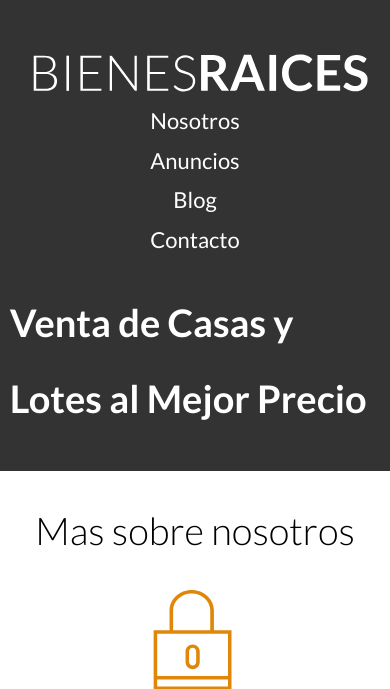
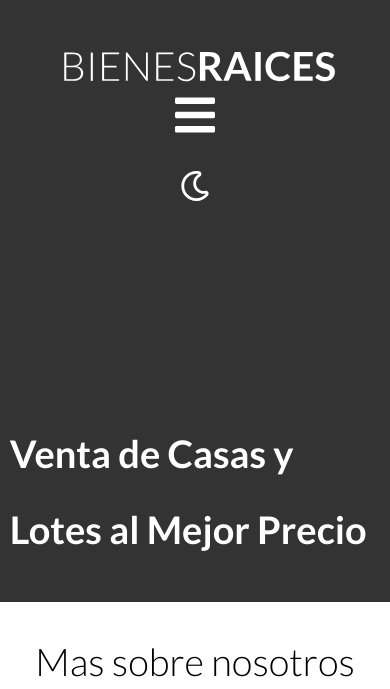
Before and after one commit to JorggeHM/BienesRaicesSystem, a PHP site: page / in a window 390 px wide. Shown: the top 689 px of the page. Run offline with PHP 8.4, Linux system fonts and the light colour scheme; style sheets or scripts are compiled from the project's sources; some libraries are stand-ins or nearby versions.

Commit message:
Mobile Menu, Dark Mode

```diff
--- a/index.html
+++ b/index.html
@@ -16,12 +16,21 @@
                 <a href="/">
                     <img src="build/img/logo.svg" alt="logoBR">
                 </a>
+
+                <div class="mobile-menu">
+                    <img src="build/img/barras.svg" alt="">
+                </div>
+
+
+                <div class="derecha">
+                    <img src="build/img/dark-mode.svg" alt="DarkMode" class="dark-mode-boton">
                     <nav class="navegacion">
                         <a href="nosotros.html">Nosotros</a>
                         <a href="anuncios.html">Anuncios</a>
                         <a href="blog.html">Blog</a>
                         <a href="contacto.html">Contacto</a>
                     </nav>
+                </div>
             </div>
 
             <h1>Venta de Casas y Lotes al Mejor Precio</h1>
@@ -73,15 +82,15 @@
 
                     <ul class="iconos-caracteristicas">
                         <li>
-                            <img src="build/img/icono_wc.svg" alt="IconoWC" loading="lazy">
+                            <img class="icono" src="build/img/icono_wc.svg" alt="IconoWC" loading="lazy">
                             <p>3</p>
                         </li>
                         <li>
-                            <img src="build/img/icono_estacionamiento.svg" alt="IconoEstacionamiento" loading="lazy">
+                            <img class="icono" src="build/img/icono_estacionamiento.svg" alt="IconoEstacionamiento" loading="lazy">
                             <p>2</p>
                         </li>
                         <li>
-                            <img src="build/img/icono_dormitorio.svg" alt="IconoDormitorio" loading="lazy">
+                            <img class="icono" src="build/img/icono_dormitorio.svg" alt="IconoDormitorio" loading="lazy">
                             <p>3</p>
                         </li>
                     </ul>
@@ -103,15 +112,15 @@
 
                     <ul class="iconos-caracteristicas">
                         <li>
-                            <img src="build/img/icono_wc.svg" alt="IconoWC" loading="lazy">
+                            <img class="icono" src="build/img/icono_wc.svg" alt="IconoWC" loading="lazy">
                             <p>3</p>
                         </li>
                         <li>
-                            <img src="build/img/icono_estacionamiento.svg" alt="IconoEstacionamiento" loading="lazy">
+                            <img class="icono" src="build/img/icono_estacionamiento.svg" alt="IconoEstacionamiento" loading="lazy">
                             <p>1</p>
                         </li>
                         <li>
-                            <img src="build/img/icono_dormitorio.svg" alt="IconoDormitorio" loading="lazy">
+                            <img class="icono" src="build/img/icono_dormitorio.svg" alt="IconoDormitorio" loading="lazy">
                             <p>2</p>
                         </li>
                     </ul>
@@ -133,15 +142,15 @@
 
                     <ul class="iconos-caracteristicas">
                         <li>
-                            <img src="build/img/icono_wc.svg" alt="IconoWC" loading="lazy">
+                            <img class="icono" src="build/img/icono_wc.svg" alt="IconoWC" loading="lazy">
                             <p>3</p>
                         </li>
                         <li>
-                            <img src="build/img/icono_estacionamiento.svg" alt="IconoEstacionamiento" loading="lazy">
+                            <img class="icono" src="build/img/icono_estacionamiento.svg" alt="IconoEstacionamiento" loading="lazy">
                             <p>4</p>
                         </li>
                         <li>
-                            <img src="build/img/icono_dormitorio.svg" alt="IconoDormitorio" loading="lazy">
+                            <img class="icono" src="build/img/icono_dormitorio.svg" alt="IconoDormitorio" loading="lazy">
                             <p>4</p>
                         </li>
                     </ul>
--- a/src/scss/app.scss
+++ b/src/scss/app.scss
@@ -4,6 +4,7 @@
 @import 'base/globales';
 @import 'base/utilidades';
 @import 'base/botones';
+@import 'base/darkMode';
 //UI
 @import 'layout/header';
 @import 'layout/footer';
--- /dev/null
+++ b/src/scss/base/_darkMode.scss
@@ -0,0 +1,22 @@
+.dark-mode{
+    background-color: darken($grisOscuro, 10);
+    p{
+        color: $blanco;
+    }
+    a,h1,h2,h3,h4{
+        color: $gris;
+    }
+
+    .anuncio{
+        background-color: $grisOscuro;
+        border: 1px solid $grisOscuro;
+
+        .precio{
+            color: $verde;
+        }
+        .icono{
+             filter: invert(100%);
+        }
+    }
+
+}
--- a/src/scss/layout/_anuncios.scss
+++ b/src/scss/layout/_anuncios.scss
@@ -7,6 +7,7 @@
 .anuncio{
     background-color: lighten($gris, 5);
     border: 1px solid darken($gris, 10);
+    margin-bottom: 2rem;
 
     .contenido-anuncio{
         padding: 2rem;
--- a/src/scss/layout/_footer.scss
+++ b/src/scss/layout/_footer.scss
@@ -6,7 +6,10 @@
     .contenedor-footer{
         padding-top: $separacion / 2;
     }
-
+    .navegacion{
+        visibility: visible;
+        opacity: 1;
+    }
     .copyright{
 
         text-align: center;
--- a/src/scss/layout/_navegacion.scss
+++ b/src/scss/layout/_navegacion.scss
@@ -1,8 +1,32 @@
-.barra{
+.derecha{
     display: flex;
     flex-direction: column;
+    align-items: center;
+    @include tablet{
+        align-items: flex-end;
+    }
+    .dark-mode-boton{
+        width: 3rem;
+        margin: 3rem 0;
+        filter: invert(100%);
+
+        &:hover{
+            cursor: pointer;
+        }
+        @include tablet{
+            margin-top: 0;
+        }
+    }
+}
+
+.barra {
+    display: flex;
+    flex-direction: column;
+    align-items: center;
     padding-top: 3rem;
-    @include tablet{
+
+    @include tablet {
+        align-items: flex-end;
         flex-direction: row;
         justify-content: space-between;
     }
@@ -10,25 +34,54 @@
 }
 
 .navegacion {
+    visibility: hidden;
+    opacity: 0;
+    transition: visibility .4s ease-in-out, opacity .2s ease-in-out;
 
-    @include tablet{
+    @include tablet {
         display: flex;
         align-items: center;
+        opacity: 1;
+        visibility: visible;
     }
-    a{
-        color: white;
+
+    a {
+        color: $blanco;
         text-decoration: none;
         font-size: 2.2rem;
         display: block;
         text-align: center;
 
-        @include tablet{
-            margin-right: 2rem ;
+        &:hover {
+            color: $verde;
+        }
+
+        @include tablet {
+            margin-right: 2rem;
             font-size: 1.8rem;
 
-            &:last-of-type{
+            &:last-of-type {
                 margin-right: 0;
             }
         }
     }
 }
+
+//Menu mobile
+.mobile-menu {
+    justify-content: right;
+
+    @include tablet {
+        display: none;
+    }
+
+    img {
+        cursor: pointer;
+        width: 4rem;
+    }
+}
+
+.mostrar {
+    visibility: visible;
+    opacity: 1;
+}
```
Also changed, not shown: anuncios.html (+8 -0 lines), blog.html (+8 -0 lines), contacto.html (+8 -0 lines), nosotros.html (+8 -0 lines), src/js/app.js (+26 -0 lines). Lines whose indentation alone changed are shown as unchanged.
